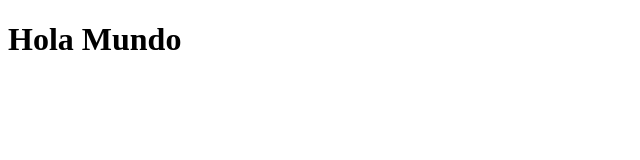
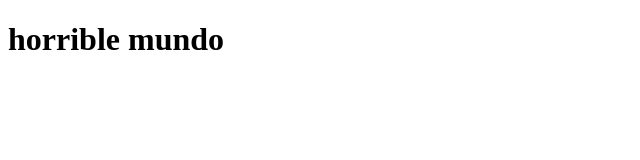
Before and after one commit to josealbertoperezrego/hola-mundo, a plain HTML site: page index.html in a window 1280 px wide. Shown: the whole page, without its empty margins (0-640 px from the left). Drawn offline with Linux system fonts and the light colour scheme.

Commit message:
primera actualizacion

```diff
--- a/index.html
+++ b/index.html
@@ -7,7 +7,7 @@
 </head>
 <body>
     <h1>
-        Hola Mundo
+        horrible mundo
     </h1>
 </body>
 </html>
```
